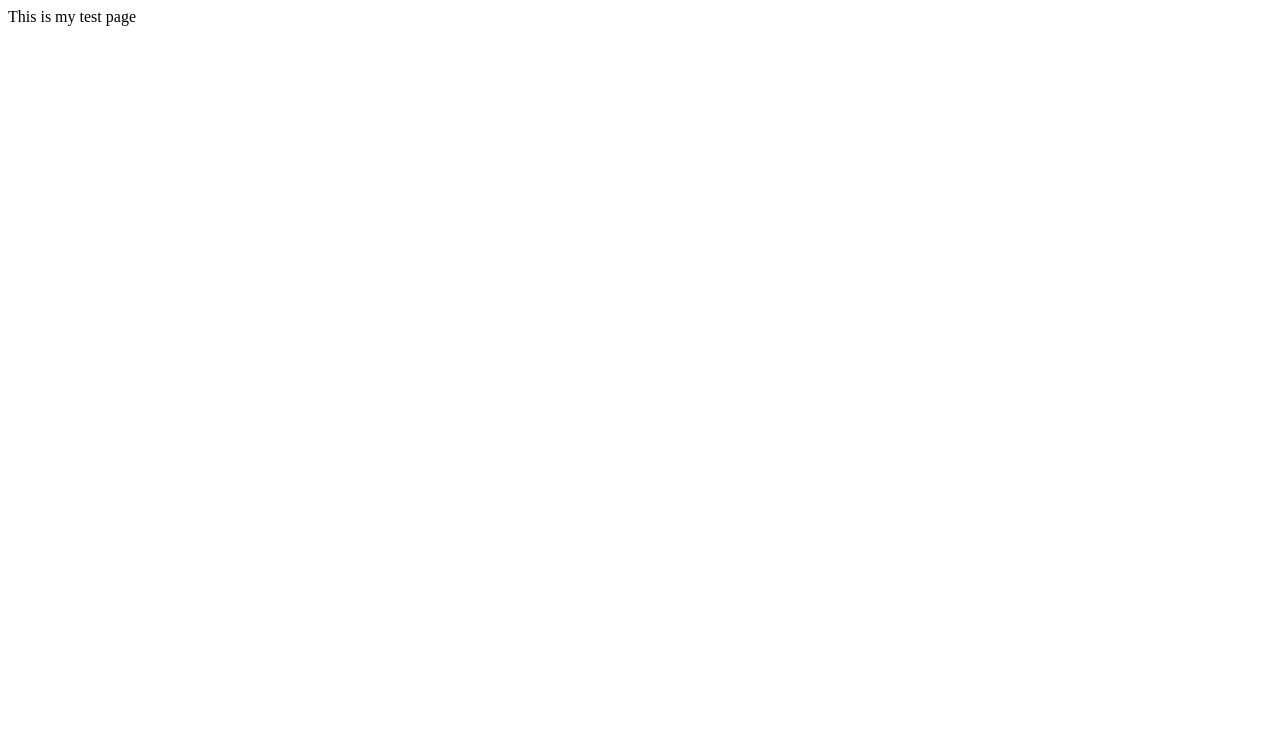
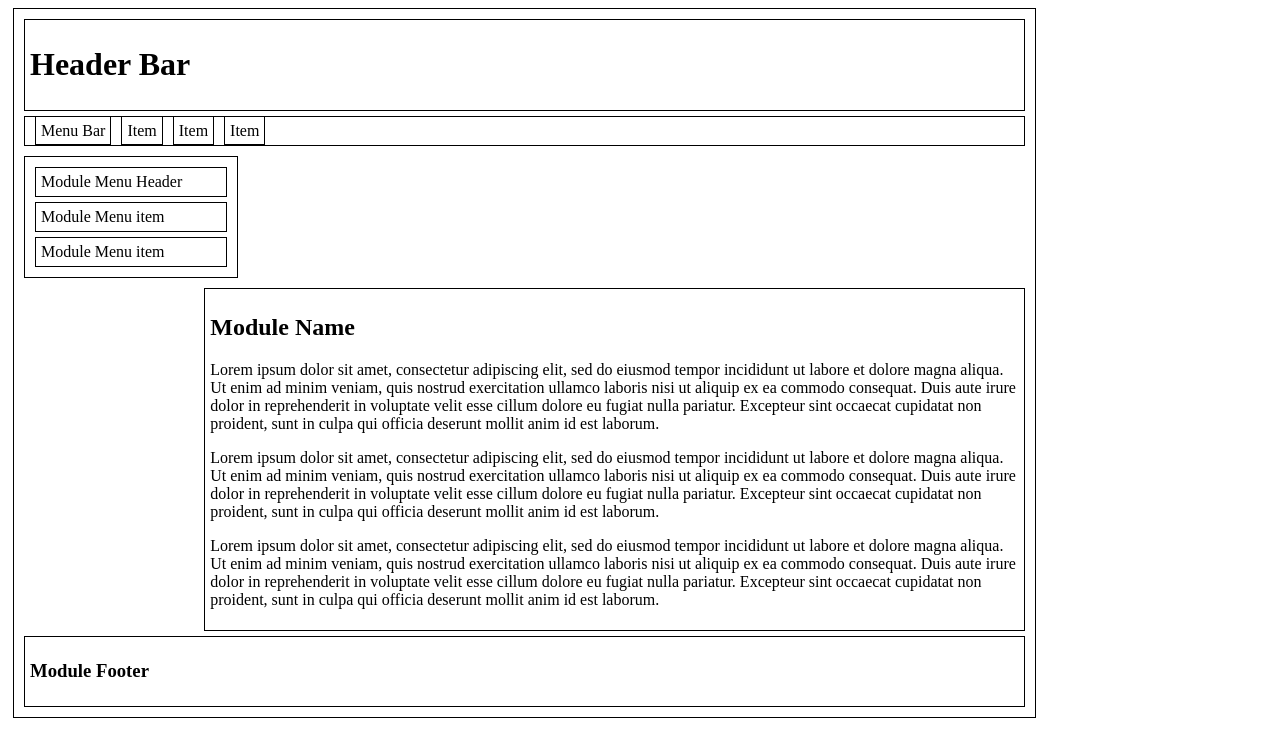
Before and after one commit to leonardthewiz/POS-Experiment, a plain HTML site: page index.html in a window 1280 px wide. Drawn offline with Linux system fonts and the light colour scheme.

Commit message:
Shell Outline
This is the outline for the page.

```diff
--- a/index.html
+++ b/index.html
@@ -38,7 +38,35 @@
 </head>
 
 <body>
-This is my test page
+
+<div class="page-container">
+
+<div>
+	<h1>Header Bar</h1>
+</div>
+
+<div>
+	<div class="menu-item">Menu Bar</div><div class="menu-item">Item</div><div class="menu-item">Item</div><div class="menu-item">Item</div>
+</div>
+
+<div class="module-menu">
+	<div>Module Menu Header</div>
+	<div>Module Menu item</div>
+	<div>Module Menu item</div>
+</div>
+
+<div class="module-content">
+	<h2>Module Name</h2>
+	<p>Lorem ipsum dolor sit amet, consectetur adipiscing elit, sed do eiusmod tempor incididunt ut labore et dolore magna aliqua. Ut enim ad minim veniam, quis nostrud exercitation ullamco laboris nisi ut aliquip ex ea commodo consequat. Duis aute irure dolor in reprehenderit in voluptate velit esse cillum dolore eu fugiat nulla pariatur. Excepteur sint occaecat cupidatat non proident, sunt in culpa qui officia deserunt mollit anim id est laborum.</p>
+	<p>Lorem ipsum dolor sit amet, consectetur adipiscing elit, sed do eiusmod tempor incididunt ut labore et dolore magna aliqua. Ut enim ad minim veniam, quis nostrud exercitation ullamco laboris nisi ut aliquip ex ea commodo consequat. Duis aute irure dolor in reprehenderit in voluptate velit esse cillum dolore eu fugiat nulla pariatur. Excepteur sint occaecat cupidatat non proident, sunt in culpa qui officia deserunt mollit anim id est laborum.</p>
+	<p>Lorem ipsum dolor sit amet, consectetur adipiscing elit, sed do eiusmod tempor incididunt ut labore et dolore magna aliqua. Ut enim ad minim veniam, quis nostrud exercitation ullamco laboris nisi ut aliquip ex ea commodo consequat. Duis aute irure dolor in reprehenderit in voluptate velit esse cillum dolore eu fugiat nulla pariatur. Excepteur sint occaecat cupidatat non proident, sunt in culpa qui officia deserunt mollit anim id est laborum.</p>
+</div>
+
+<div class="footer">
+	<h3>Module Footer</h3>
+</div>
+
+</div>
 </body>
 
 </html>
```
